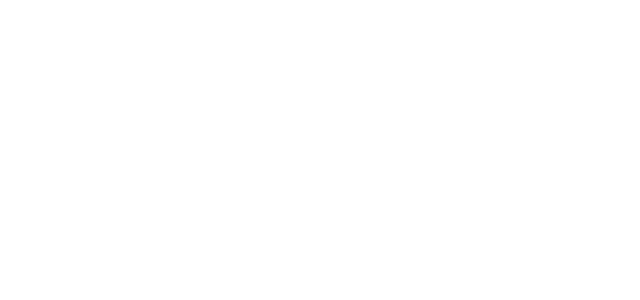
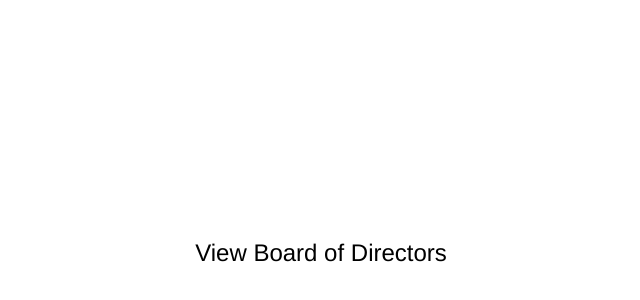
Before and after one commit to contactakashagarwal/nasdaq-poc, a Next.js app: page / in a window 1280 px wide. Shown: the part 146-446 px from the top of the page, without its empty margins (319-959 px from the left). Built offline with nearby package versions, Linux system fonts and the light colour scheme.

Commit message:
Modified homepage

```diff
--- a/src/pages/index.js
+++ b/src/pages/index.js
@@ -1,5 +1,6 @@
 import Head from "next/head";
 import styles from "../styles/Home.module.css";
+import Link from "next/link";
 
 export default function Home() {
   return (
@@ -7,8 +8,10 @@
       <Head>
         <title>Nasdaq</title>
         <meta name="description" content="Nasdaq" />
-        <link rel="icon" href="/favicon.ico" />
       </Head>
+      <Link href="/about/board">
+        <a style={{ fontSize: "x-large" }}>View Board of Directors</a>
+      </Link>
     </div>
   );
 }
```
